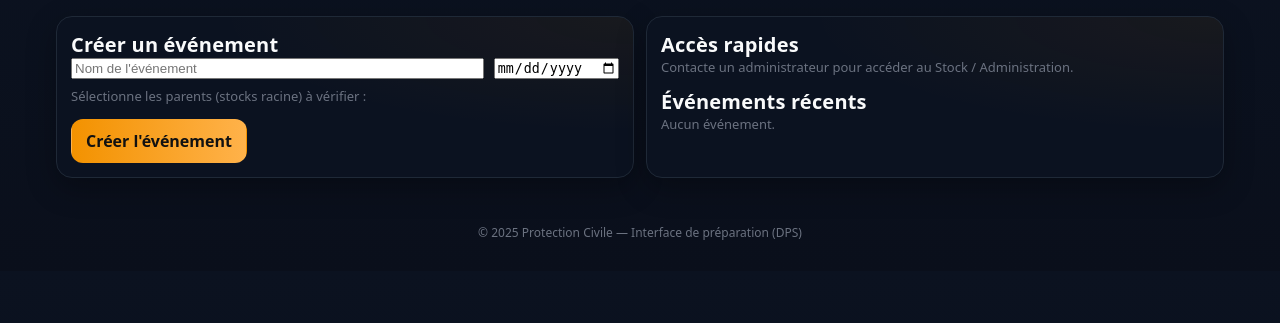
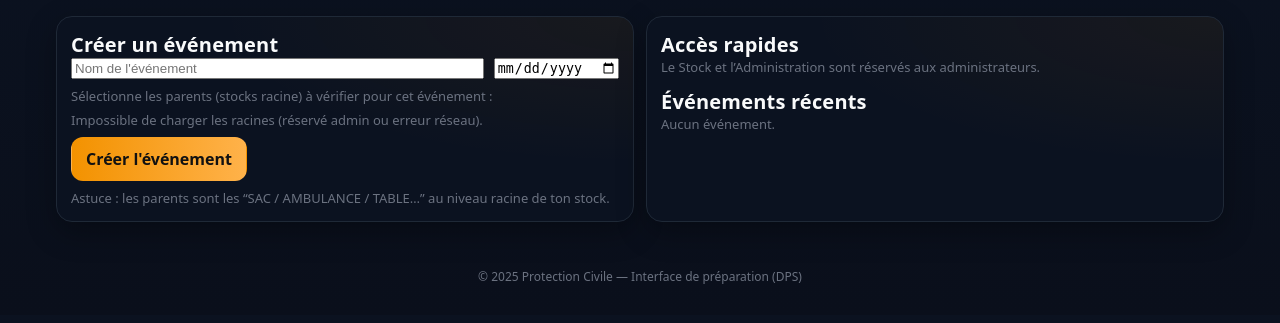
Before and after one commit to protec38/VERIFMATOS, a Flask app: template web/app/templates/home.html in a window 1280 px wide. Shown: the part 69-392 px from the top of the page. Run offline with Flask 3, Linux system fonts and the light colour scheme; the template is opened without the code that fills it, so the values that code supplies are empty; the visitor is signed in with stand-in values (Sample User, id 1); some libraries are stand-ins or nearby versions.

Commit message:
Update home.html

```diff
--- a/web/app/templates/home.html
+++ b/web/app/templates/home.html
@@ -9,21 +9,28 @@
         <input id="ev-name" placeholder="Nom de l'événement" style="flex:1;">
         <input id="ev-date" type="date" style="max-width: 200px;">
       </div>
-      <div class="muted" style="margin-top:8px;">Sélectionne les parents (stocks racine) à vérifier :</div>
+      <div class="muted" style="margin-top:8px;">
+        Sélectionne les parents (stocks racine) à vérifier pour cet événement :
+      </div>
       <div id="parents" class="row" style="flex-wrap:wrap; gap:10px; margin-top:6px;"></div>
       <div class="row" style="margin-top:8px;">
         <a class="btn primary" id="btn-create">Créer l'événement</a>
+      </div>
+      <div class="muted" style="margin-top:8px;">
+        Astuce : les parents sont les “SAC / AMBULANCE / TABLE…” au niveau racine de ton stock.
       </div>
     </div>
 
     <div class="card">
       <div class="title">Accès rapides</div>
+
       <div class="row" style="gap:8px; flex-wrap:wrap;">
         {% if current_user.role.name == 'ADMIN' %}
-          <a class="btn" href="{{ url_for('pages.manage_stock') if 'pages.manage_stock' in current_app.view_functions else '/manage' }}">🧰 Stock</a>
-          <a class="btn" href="{{ url_for('pages.admin') if 'pages.admin' in current_app.view_functions else '/admin' }}">🔧 Administration</a>
+          <!-- Liens directs pour éviter toute erreur Jinja -->
+          <a class="btn" href="/manage">🧰 Stock</a>
+          <a class="btn" href="/admin">🔧 Administration</a>
         {% else %}
-          <div class="muted">Contacte un administrateur pour accéder au Stock / Administration.</div>
+          <div class="muted">Le Stock et l’Administration sont réservés aux administrateurs.</div>
         {% endif %}
       </div>
 
@@ -33,7 +40,9 @@
           {% for e in events %}
             <li class="row" style="justify-content:space-between;">
               <span>
-                <strong>{{ e.name }}</strong> — {{ e.status if e.status is string else e.status.name }}
+                <strong>{{ e.name }}</strong>
+                — {{ e.status if e.status is string else e.status.name }}
+                {% if e.date %} — {{ e.date }}{% endif %}
               </span>
               <span>
                 <a class="btn" href="{{ url_for('pages.event_page', event_id=e.id) }}">Ouvrir</a>
@@ -53,13 +62,19 @@
   <script>
     async function api(url, opts={}){
       const r = await fetch(url, {credentials:'include', ...opts});
-      if(!r.ok){ throw new Error(await r.text()); }
+      if(!r.ok){
+        let msg=''; try{msg = await r.text();}catch(e){}
+        throw new Error(msg || ('HTTP '+r.status));
+      }
       const ct = r.headers.get('Content-Type') || '';
       if(ct.includes('application/json')) return r.json();
       return r.text();
     }
 
     async function loadParents(){
+      // NB: /stock/roots est réservé ADMIN. Si tu veux que les CHEF puissent créer un évènement,
+      // dis-moi et j’ouvrirai un endpoint en lecture pour eux.
+      try{
         const roots = await api('/stock/roots');
         const host = document.getElementById('parents');
         host.innerHTML = '';
@@ -70,13 +85,22 @@
           wrap.append(inp, lbl);
           host.append(wrap);
         });
+        if(!roots.length){
+          host.innerHTML = '<div class="muted">Aucune racine trouvée. Va dans “Stock” pour créer tes parents.</div>';
+        }
+      }catch(e){
+        document.getElementById('parents').innerHTML =
+          '<div class="muted">Impossible de charger les racines (réservé admin ou erreur réseau).</div>';
+      }
     }
 
     async function createEvent(){
       const name = (document.getElementById('ev-name').value || '').trim();
       const date = document.getElementById('ev-date').value || '';
       if(!name){ alert("Nom requis"); return; }
-      const parent_ids = Array.from(document.querySelectorAll('#parents input[type=checkbox]:checked')).map(i=>parseInt(i.value,10));
+      const parent_ids = Array
+        .from(document.querySelectorAll('#parents input[type=checkbox]:checked'))
+        .map(i=>parseInt(i.value,10));
       const res = await api('/events', {
         method:'POST',
         headers:{'Content-Type':'application/json'},
```
Lines whose indentation alone changed are shown as unchanged.
